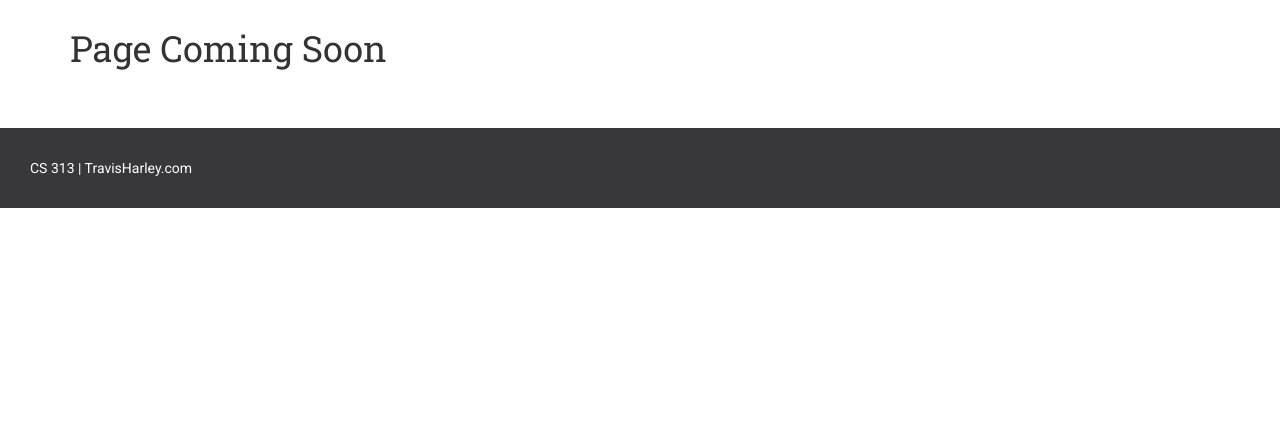
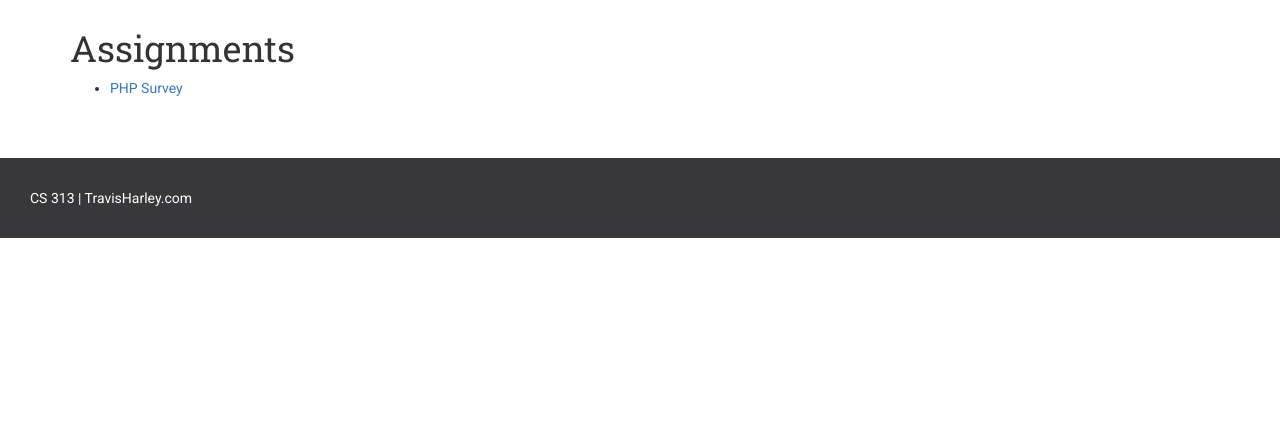
Before and after one commit to harley-travis/cs313-website, a PHP site: page /assignments.php in a window 1280 px wide. Shown: the part 311-759 px from the top of the page. Run offline with PHP 8.4, Linux system fonts and the light colour scheme.

Commit message:
included link to first assignment

```diff
--- a/assignments.php
+++ b/assignments.php
@@ -6,7 +6,10 @@
                 <h1 class="school parrallax section-heading">Assignments</h1>
             </div><!-- subpage-header -->
             <div class="container body-content-wrapper">
-                <h1>Page Coming Soon</h1>
+                <h1>Assignments</h1>
+                <ul>
+                    <li><a href="/cs313/assignments/survey">PHP Survey</a></li>
+                </ul>
             </div><!-- body-content-wrapper -->
         </div><!-- body-content -->
 
```
